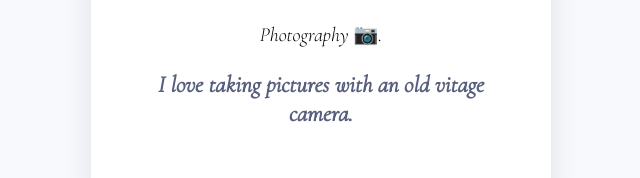
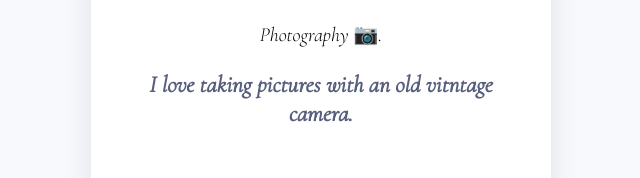
Before and after one commit to ilonakonori/profile, a plain HTML site: page index.html in a window 1280 px wide. Shown: the part 491-669 px from the top of the page, without its empty margins (319-959 px from the left). Drawn offline with nearby package versions, Linux system fonts and the light colour scheme.

Commit message:
Update index.html

```diff
--- a/index.html
+++ b/index.html
@@ -18,7 +18,7 @@
       <div class="card-white">
         <h2>Photography 📷.</h2>
       <ul class="list-inline">
-        <h3>I love taking pictures with an old vitage camera.</h3>
+        <h3>I love taking pictures with an old vitntage camera.</h3>
       </ul>
       </div>
       <div class="card-white">
```
